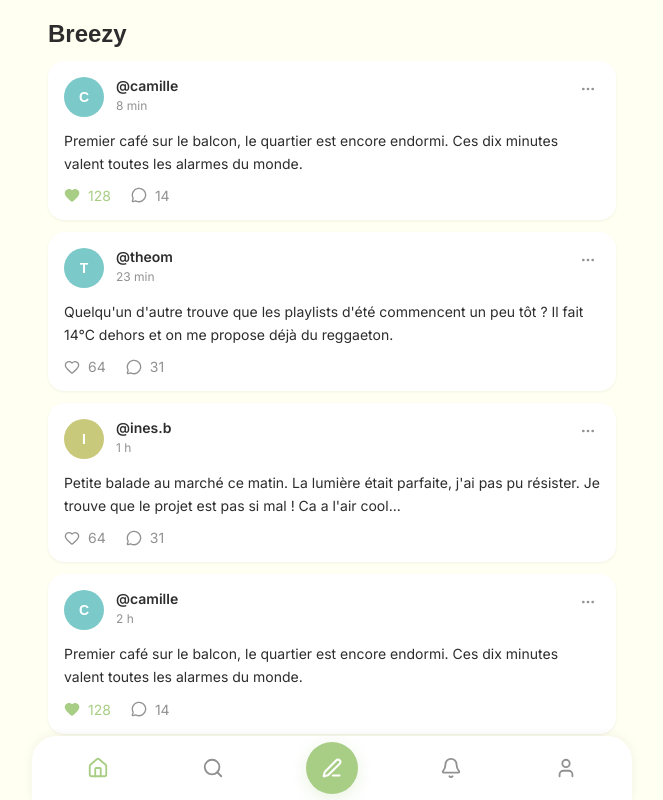
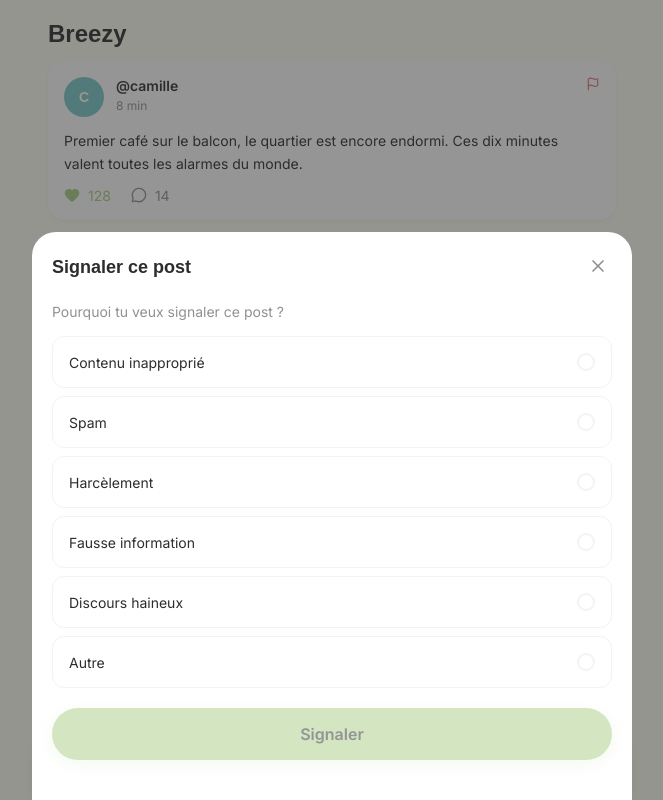
Before and after one commit to tonyfgs/Breezy, a Next.js app in the folder front/: page /feed in a window 1280 px wide. Both pictures are taken after a click on the button 896 px from the left and 90 px from the top of the page. Shown: the top 800 px of the page, without its empty margins (308-971 px from the left). Built offline with nearby package versions, Linux system fonts and the light colour scheme; a web font is replaced by a local one.

Commit message:
fix: change icon for report post and update modal

```diff
--- a/front/src/app/globals.css
+++ b/front/src/app/globals.css
@@ -198,17 +198,6 @@ img {
   margin-top: var(--space-1);
 }
 
-.post-card__menu-btn {
-  color: var(--color-text-secondary);
-  padding: var(--space-1);
-  flex-shrink: 0;
-  transition: color 0.15s;
-}
-
-.post-card__menu-btn:hover {
-  color: var(--color-text-primary);
-}
-
 .post-card__body {
   font-size: var(--text-sm);
   line-height: 1.65;
@@ -232,6 +221,19 @@ img {
 
 .post-card__action:hover {
   color: var(--color-text-primary);
+}
+
+.post-card__flag-btn {
+  display: flex;
+  align-items: center;
+  justify-content: center;
+  flex-shrink: 0;
+  color: var(--color-error-text);
+  transition: opacity 0.15s;
+}
+
+.post-card__flag-btn:hover {
+  opacity: 0.7;
 }
 
 .post-card__action--liked,
@@ -711,6 +713,57 @@ img {
   flex: 1;
 }
 
+.report-subtitle {
+  font-size: var(--text-sm);
+  color: var(--color-text-secondary);
+  margin-bottom: var(--space-4);
+}
+
+.report-list {
+  display: flex;
+  flex-direction: column;
+  gap: var(--space-2);
+  margin-bottom: var(--space-5);
+}
+
+.report-option {
+  display: flex;
+  align-items: center;
+  justify-content: space-between;
+  padding: var(--space-4);
+  border-radius: var(--radius-md);
+  border: 1.5px solid var(--color-border-subtle);
+  font-size: var(--text-sm);
+  color: var(--color-text-primary);
+  text-align: left;
+  transition: border-color 0.15s, background-color 0.15s;
+  width: 100%;
+}
+
+.report-option:hover {
+  border-color: var(--color-primary);
+  background-color: var(--color-bg);
+}
+
+.report-option--selected {
+  border-color: var(--color-primary);
+  background-color: #eef6e5;
+}
+
+.report-option__dot {
+  width: 18px;
+  height: 18px;
+  border-radius: var(--radius-full);
+  border: 2px solid var(--color-border-subtle);
+  flex-shrink: 0;
+  transition: border-color 0.15s, background-color 0.15s;
+}
+
+.report-option--selected .report-option__dot {
+  border-color: var(--color-primary);
+  background-color: var(--color-primary);
+}
+
 .modal__compose-footer {
   display: flex;
   justify-content: flex-end;
--- a/front/src/components/modals/ReportModal.js
+++ b/front/src/components/modals/ReportModal.js
@@ -1,3 +1,69 @@
+'use client';
+
+import { useState } from 'react';
+import { X } from 'lucide-react';
+import Button from '../ui/Button';
+
+const REPORT_REASONS = [
+  { cd: 'inappropriate', label: 'Contenu inapproprié' },
+  { cd: 'spam', label: 'Spam' },
+  { cd: 'harassment', label: 'Harcèlement' },
+  { cd: 'misinformation', label: 'Fausse information' },
+  { cd: 'hate_speech', label: 'Discours haineux' },
+  { cd: 'other', label: 'Autre' },
+];
+
 export default function ReportModal({ postId, onClose }) {
-  return null;
+  const [selectedReason, setSelectedReason] = useState(null);
+
+  function handleSubmit(e) {
+    e.preventDefault();
+    if (!selectedReason) return;
+
+    // TODO: API - POST /api/reports {
+    //   sk_targetId: postId,
+    //   cd_targetType: 'post',
+    //   txt_reason: selectedReason,
+    // }
+    onClose();
+  }
+
+  function handleOverlayClick(e) {
+    if (e.target === e.currentTarget) onClose();
+  }
+
+  return (
+    <div className="modal-overlay" onClick={handleOverlayClick}>
+      <div className="modal">
+        <div className="modal__header">
+          <h2 className="modal__title">Signaler ce post</h2>
+          <button className="modal__close-btn" onClick={onClose} aria-label="Fermer">
+            <X size={20} />
+          </button>
+        </div>
+
+        <p className="report-subtitle">Pourquoi tu veux signaler ce post ?</p>
+
+        <form onSubmit={handleSubmit}>
+          <div className="report-list">
+            {REPORT_REASONS.map(reason => (
+              <button
+                key={reason.cd}
+                type="button"
+                className={`report-option${selectedReason === reason.cd ? ' report-option--selected' : ''}`}
+                onClick={() => setSelectedReason(reason.cd)}
+              >
+                {reason.label}
+                <span className="report-option__dot" />
+              </button>
+            ))}
+          </div>
+
+          <Button type="submit" fullWidth disabled={!selectedReason}>
+            Signaler
+          </Button>
+        </form>
+      </div>
+    </div>
+  );
 }
--- a/front/src/components/post/PostCard.js
+++ b/front/src/components/post/PostCard.js
@@ -1,9 +1,10 @@
 'use client';
 
 import { useState } from 'react';
-import { Heart, MessageCircle, MoreHorizontal } from 'lucide-react';
+import { Heart, MessageCircle, Flag } from 'lucide-react';
 import Avatar from '../ui/Avatar';
 import CommentModal from '../modals/CommentModal';
+import ReportModal from '../modals/ReportModal';
 
 function formatRelativeTime(isoString) {
   const diffSeconds = (Date.now() - new Date(isoString).getTime()) / 1000;
@@ -16,6 +17,7 @@ export default function PostCard({ post }) {
   const [liked, setLiked] = useState(post.fl_liked ?? false);
   const [likeCount, setLikeCount] = useState(post.nb_likesCount ?? 0);
   const [showCommentModal, setShowCommentModal] = useState(false);
+  const [showReportModal, setShowReportModal] = useState(false);
 
   function handleLike(e) {
     e.stopPropagation();
@@ -38,8 +40,8 @@ export default function PostCard({ post }) {
             <span className="post-card__name">@{post.author.nm_username}</span>
             <span className="post-card__subline">{formatRelativeTime(post.ts_createdAt)}</span>
           </div>
-          <button className="post-card__menu-btn" aria-label="Options" onClick={e => e.stopPropagation()}>
-            <MoreHorizontal size={16} />
+          <button className="post-card__flag-btn" aria-label="Signaler" onClick={e => { e.stopPropagation(); setShowReportModal(true); }}>
+            <Flag size={14} />
           </button>
         </div>
 
@@ -65,6 +67,9 @@ export default function PostCard({ post }) {
       {showCommentModal && (
         <CommentModal post={post} onClose={() => setShowCommentModal(false)} />
       )}
+      {showReportModal && (
+        <ReportModal postId={post.sk_id} onClose={() => setShowReportModal(false)} />
+      )}
     </>
   );
 }
```
